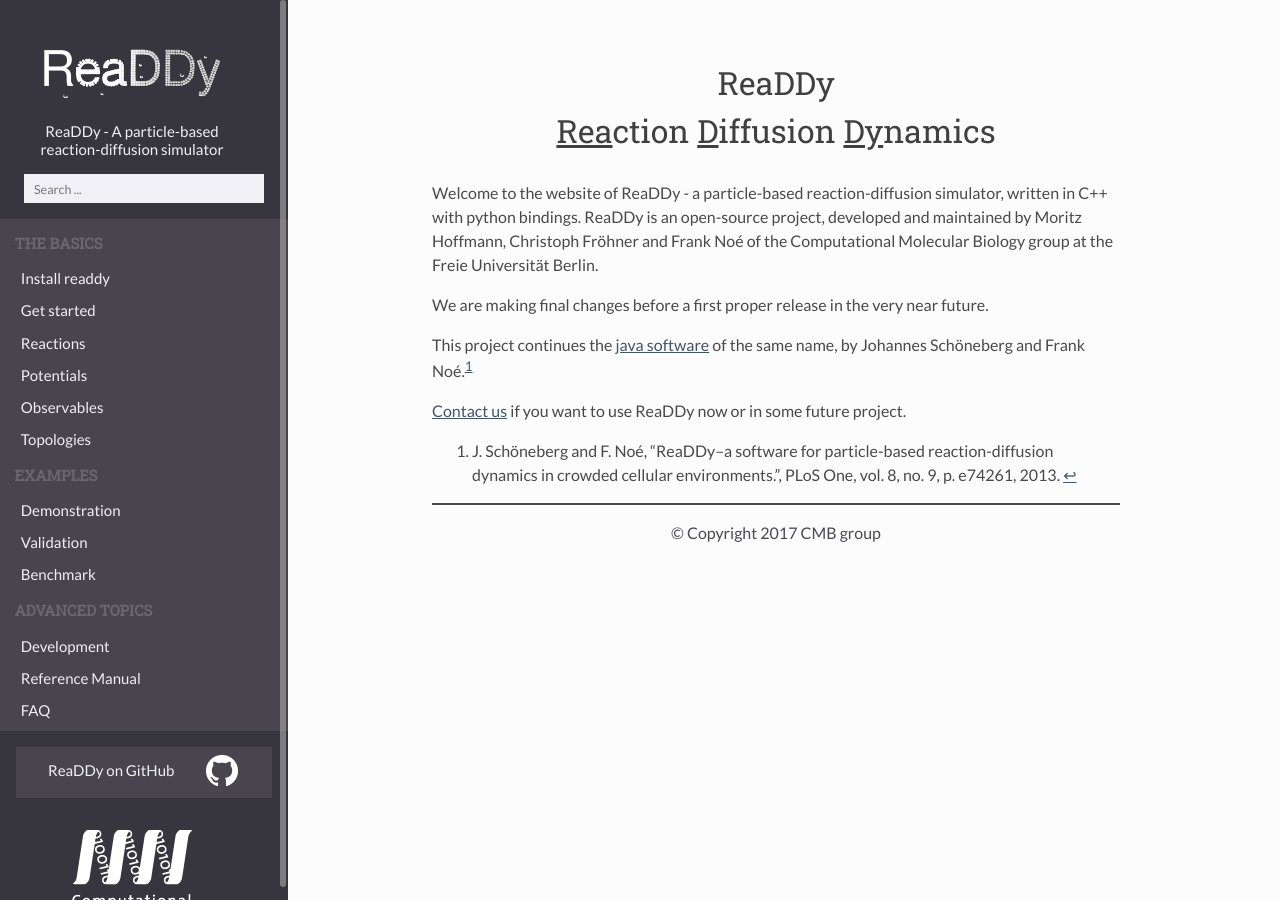
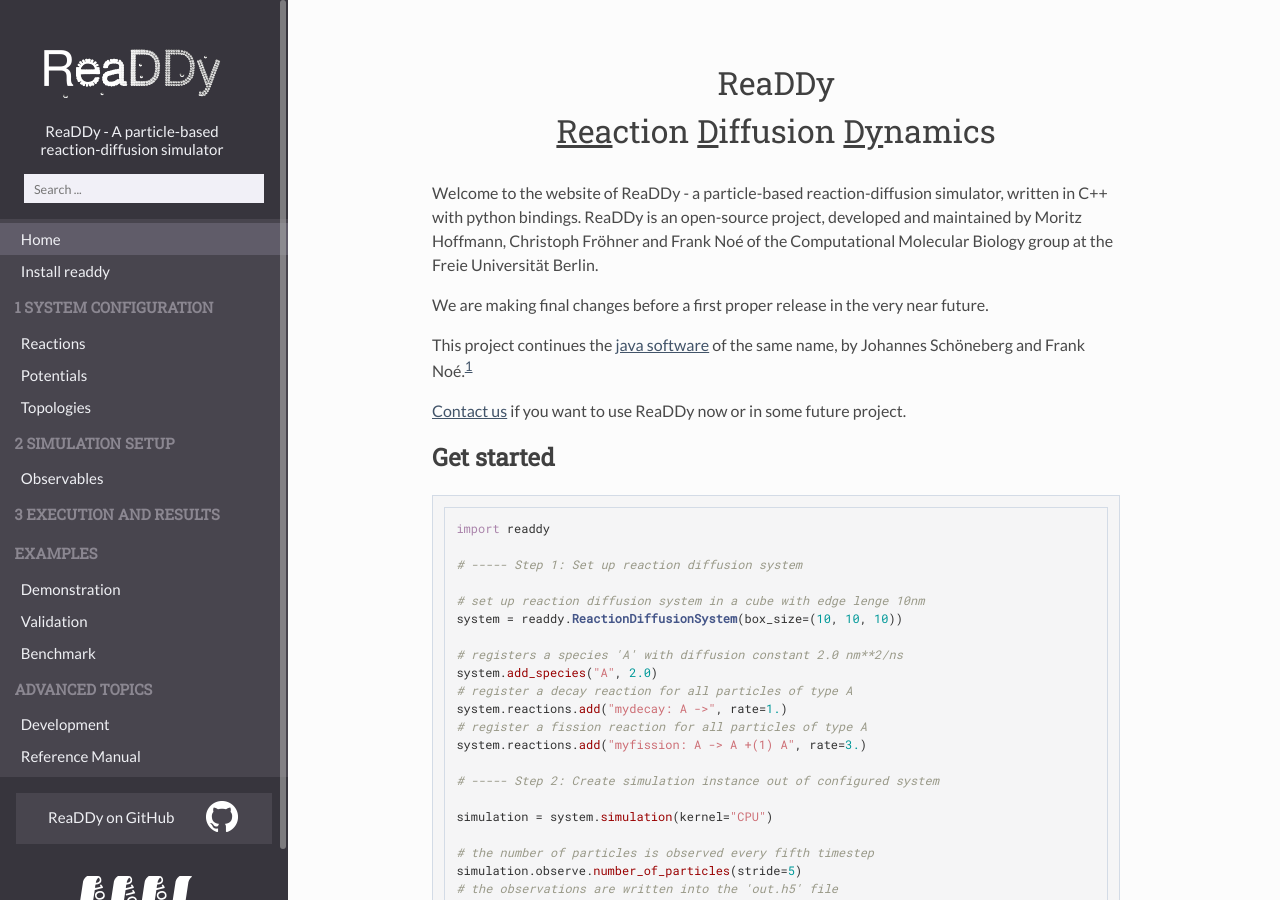
Before and after one commit to readdy/readdy_documentation, a Jekyll site: the page built from readdy_documentation/index.md, in a window 1280 px wide. Built offline with Jekyll 4.4.1, drawn with Linux system fonts in a browser that asks for light colours; some of the changed text lies outside the part shown.

Commit message:
Remove faq. Superstructure according to holy trinity: system configuration, simulation setup, run. Better visibility of superstructure headers in sidebar

````diff
--- a/readdy_documentation/_config.yml
+++ b/readdy_documentation/_config.yml
@@ -17,13 +17,9 @@
     output: false
   potentials_order2:
     output: false
-  get_started:
-    output: false
   observables:
     output: false
   development:
-    output: false
-  faq:
     output: false
   demonstration:
     output: true
--- a/readdy_documentation/_includes/side.html
+++ b/readdy_documentation/_includes/side.html
@@ -11,19 +11,11 @@
         </form>
     </div>
     <nav class="side-nav">
+        <a class="side-nav-item{% if page.url == '/' %} active{% endif %}" href="{{ site.url }}{{ site.baseurl }}/index.html">Home</a>
+        <a class="side-nav-item{% if page.url == '/installation.html' %} active{% endif %}" href="{{ site.url }}{{ site.baseurl }}/installation.html">Install readdy</a>
         <div class="nav-supergroup-delimiter">
-            <b>THE BASICS</b>
+            <b>1 SYSTEM CONFIGURATION</b>
         </div>
-        <a class="side-nav-item{% if page.url == '/installation.html' %} active{% endif %}" href="{{ site.url }}{{ site.baseurl }}/installation.html">Install readdy</a>
-        <a class="side-nav-item{% if page.url == '/get_started.html' %} active{% endif %}" href="{{ site.url }}{{ site.baseurl }}/get_started.html">Get started</a>
-	{% if page.url == '/get_started.html' %}
-            {% assign get_started = site.get_started | sort: 'position' %}
-            {% for section in get_started %}
-                <a class="side-nav-sub-item" href="{{ site.url }}{{ site.baseurl }}/get_started.html#{{ section.sectionName }}">
-                    {{ section.title | remove: '<p>' | remove: '</p>' }}
-                </a>
-            {% endfor %}
-        {% endif %}
         <a class="side-nav-item{% if page.url == '/reactions.html' %} active{% endif %}" href="{{ site.url }}{{ site.baseurl }}/reactions.html">Reactions</a>
         {% if page.url == '/reactions.html' %}
             {% assign sorted_reactions = site.reactions | sort: 'position' %}
@@ -50,6 +42,10 @@
                 </a>
             {% endfor %}
         {% endif %}
+        <a class="side-nav-item{% if page.url == '/topologies.html' %} active{% endif %}" href="{{ site.url }}{{ site.baseurl }}/topologies.html">Topologies</a>
+        <div class="nav-supergroup-delimiter">
+            <b>2 SIMULATION SETUP</b>
+        </div>
         <a class="side-nav-item{% if page.url == '/observables.html' %} active{% endif %}" href="{{ site.url }}{{ site.baseurl }}/observables.html">Observables</a>
         {% if page.url == '/observables.html' %}
             {% assign sorted_observables = site.observables | sort: 'position' %}
@@ -59,7 +55,9 @@
                 </a>
             {% endfor %}
         {% endif %}
-        <a class="side-nav-item{% if page.url == '/topologies.html' %} active{% endif %}" href="{{ site.url }}{{ site.baseurl }}/topologies.html">Topologies</a>
+        <div class="nav-supergroup-delimiter">
+            <b>3 EXECUTION AND RESULTS</b>
+        </div>
 
 
         <div class="nav-supergroup-delimiter">
@@ -109,15 +107,6 @@
             {% endfor %}
         {% endif %}
         <a class="side-nav-item{% if page.url == '/reference_manual.html' %} active{% endif %}" href="{{ site.url }}{{ site.baseurl }}/reference_manual.html">Reference Manual</a>
-        <a class="side-nav-item{% if page.url == '/faq.html' %} active{% endif %}" href="{{ site.url }}{{ site.baseurl }}/faq.html">FAQ</a>
-        {% if page.url == '/faq.html' %}
-            {% assign sorted_faqs = site.faq | sort: 'position' %}
-            {% for entry in sorted_faqs %}
-                <a class="side-nav-sub-item" href="{{ site.url }}{{ site.baseurl }}/faq.html#{{ entry.sectionName }}">
-                    {{ entry.title | markdownify | remove: '<p>' | remove: '</p>' }}
-                </a>
-            {% endfor %}
-        {% endif %}
     </nav>
 
     <div class="github-wrapper">
--- a/readdy_documentation/_sass/_base.scss
+++ b/readdy_documentation/_sass/_base.scss
@@ -20,7 +20,7 @@
 $active-page-color: #605C69;
 $main-heading-color: #404040;
 $main-heading-ruler-color: #4b4853;
-$nav-delimiter-color: #6b6771;
+$nav-delimiter-color: #8b8791;
 $code-background-color: #f5f5f6;
 $code-border-color: #d3dbe6;
 
--- a/readdy_documentation/index.md
+++ b/readdy_documentation/index.md
@@ -14,3 +14,37 @@
 [Contact us](mailto:readdyadmin@lists.fu-berlin.de) if you want to use ReaDDy now or in some future project.
 
 [^1]: J. Schöneberg and F. Noé, “ReaDDy--a software for particle-based reaction-diffusion dynamics in crowded cellular environments.”, PLoS One, vol. 8, no. 9, p. e74261, 2013.
+
+## Get started
+
+```python
+import readdy
+
+# ----- Step 1: Set up reaction diffusion system
+
+# set up reaction diffusion system in a cube with edge lenge 10nm
+system = readdy.ReactionDiffusionSystem(box_size=(10, 10, 10))
+
+# registers a species 'A' with diffusion constant 2.0 nm**2/ns
+system.add_species("A", 2.0)
+# register a decay reaction for all particles of type A
+system.reactions.add("mydecay: A ->", rate=1.)
+# register a fission reaction for all particles of type A
+system.reactions.add("myfission: A -> A +(1) A", rate=3.)
+
+# ----- Step 2: Create simulation instance out of configured system
+
+simulation = system.simulation(kernel="CPU")
+
+# the number of particles is observed every fifth timestep
+simulation.observe.number_of_particles(stride=5)
+# the observations are written into the 'out.h5' file
+simulation.output_file = "out.h5"
+# this adds a particle of type 'A' positioned at the origin
+simulation.add_particle("A", [0.,0.,0.])
+
+# ------ Step 3: run the simulation
+simulation.run(100, 0.01)
+```
+
+The above snippet performs a ReaDDy simulation, which consists of three steps:
````
Also changed, not shown: readdy_documentation/_faq/libstdcpp.md (deleted, +0 -23 lines), readdy_documentation/faq.md (deleted, +0 -15 lines), readdy_documentation/get_started.md (deleted, +0 -44 lines).
